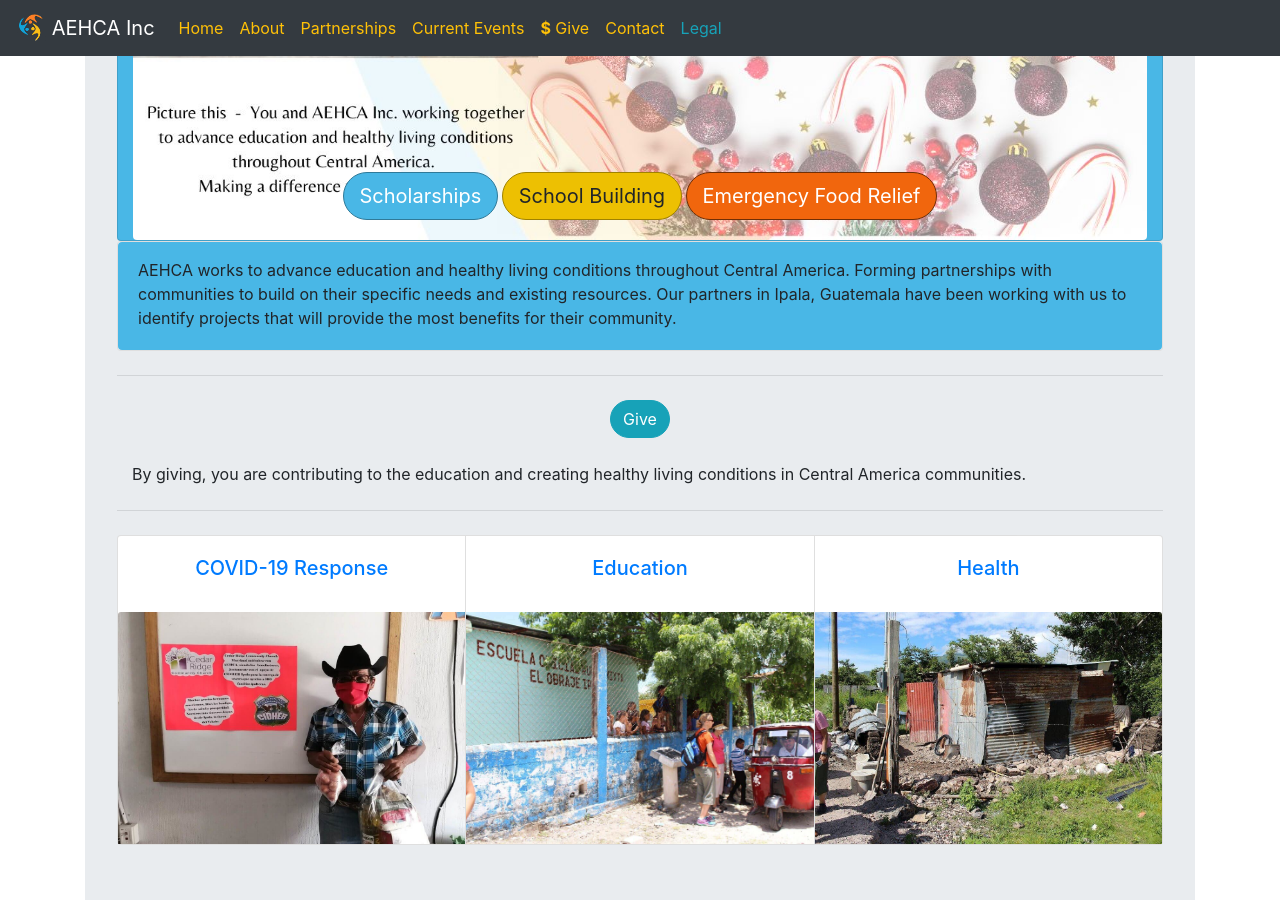
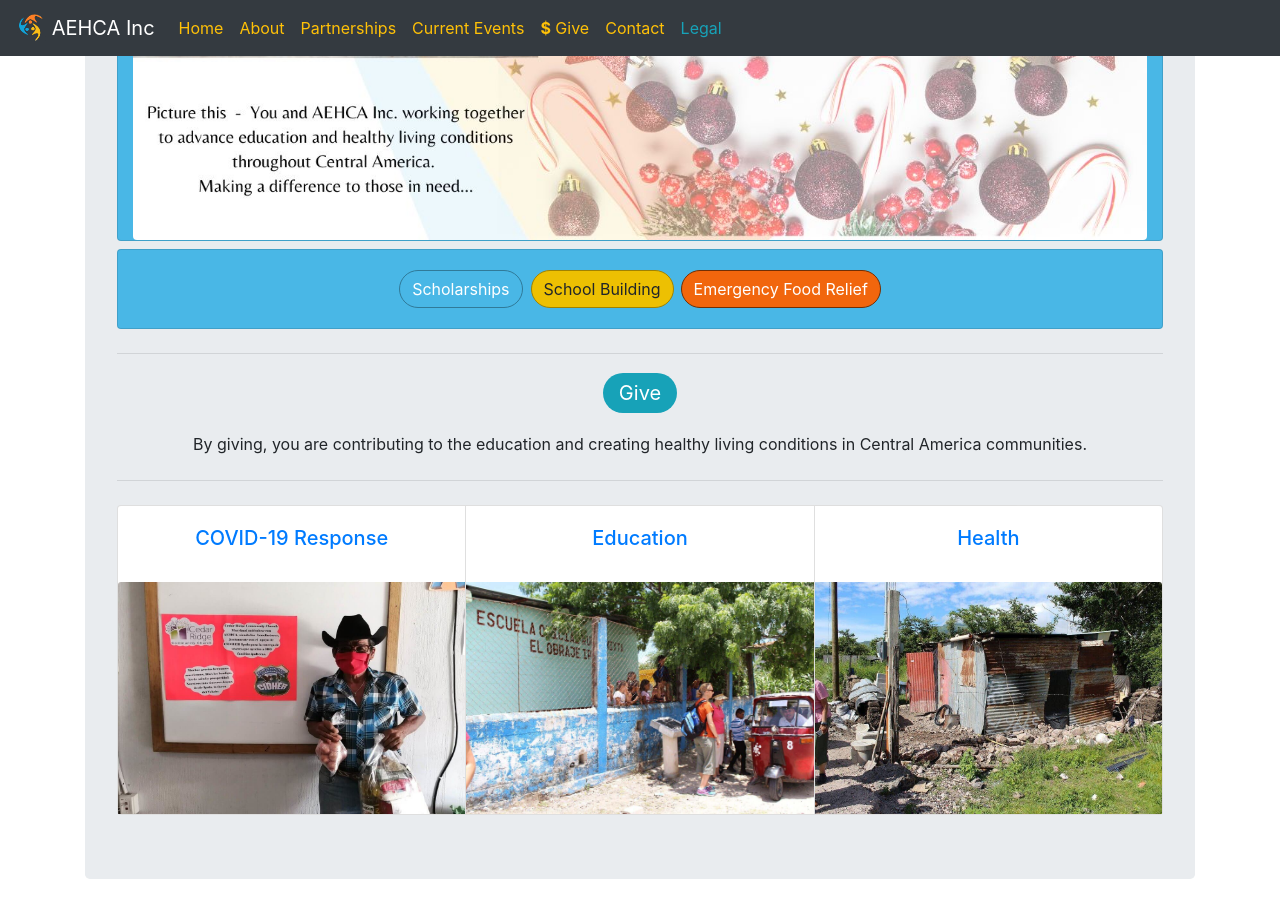
Before and after one commit to aehca/aehca.github.io, a Jekyll site: the page built from index.html, in a window 1280 px wide and 900 px high, scrolled down 489 px. Built offline with Jekyll 4.4.1, drawn with Linux system fonts in a browser that asks for light colours.

Commit message:
remove text in blue area,move btns,bigger give btn (#29)

```diff
--- a/index.html
+++ b/index.html
@@ -53,45 +53,20 @@ specific focus during 2020 and 2021."
         <!-- End of informational alerts-->
         <div class="row">
           <div class="card text-white container" style="background-color: #49b7e6">
+            <!-- Displays the wider image for devices with large or bigger screens -->
             <img src="/images/front-page-holiday-2022-horiz.jpg" class="card-img rounded d-none d-lg-block"
               alt="AEHCA Inc. logo">
+            <!-- Displays the taller image for devices with smaller than large screens -->
             <img src="/images/front-page-holiday-2022.jpg" class="card-img rounded d-lg-none" alt="AEHCA Inc. logo">
-            <div class="card-img-overlay row align-items-end justify-content-around">
-              <!-- Button group for triggering modal -->
-              <!-- Buttons are on top of the image by defualt if screensize is greater than medium -->
-              <div class="btn-group flex-wrap d-none d-md-block">
-                <button type="button" id="fp_button" class="btn btn-lg btn-primary video-btn rounded-pill"
-                  data-bs-toggle="modal" data-tagVideo="/videos/scholarships.mp4" data-bs-target="#videoModal">
-                  Scholarships
-                </button>
-                <button type="button" id="fp_button" class="btn btn-lg btn-warning video-btn rounded-pill"
-                  data-bs-toggle="modal" data-tagVideo="/videos/IDEC_building_project.mp4" data-bs-target="#videoModal">
-                  School Building
-                </button>
-                <button type="button" id="fp_button" class="btn btn-lg btn-danger video-btn rounded-pill"
-                  data-bs-toggle="modal" data-tagVideo="/videos/covid-19_food_relief.mp4" data-bs-target="#videoModal">
-                  Emergency Food Relief
-                </button>
-              </div>
-            </div>
           </div>
-          <div class="card d-none d-md-block">
-            <div class="card-body rounded pt-3" style="background-color: #49b7e6">
-              AEHCA works to advance education and healthy living conditions throughout Central America.
-              Forming partnerships with communities to build on their specific needs and existing resources.
-              Our partners in Ipala, Guatemala have been working with us to identify projects that will
-              provide the most benefits for their community.
-            </div>
-          </div>
-          <!-- Moves the buttons below the image if the screensize is medium or smaller -->
-          <div class="card container d-md-none mt-1" style="background-color: #49b7e6">
-            <div class="card-body rounded align-items-end justify-content-around">
+          <div class="card container mt-2" style="background-color: #49b7e6">
+            <div class="card-body rounded d-flex justify-content-center">
               <div class="btn-group row flex-wrap text-center">
                 <button type="button" id="fp_button" class="btn btn-primary video-btn rounded-pill"
                   data-bs-toggle="modal" data-tagVideo="/videos/scholarships.mp4" data-bs-target="#videoModal">
                   Scholarships
                 </button>
-                <button type="button" id="fp_button" class="btn btn-warning video-btn rounded-pill"
+                <button type="button" id="fp_button" class="btn btn-warning video-btn rounded-pill mx-2"
                   data-bs-toggle="modal" data-tagVideo="/videos/IDEC_building_project.mp4" data-bs-target="#videoModal">
                   School Building
                 </button>
@@ -99,12 +74,6 @@ specific focus during 2020 and 2021."
                   data-bs-toggle="modal" data-tagVideo="/videos/covid-19_food_relief.mp4" data-bs-target="#videoModal">
                   Emergency Food Relief
                 </button>
-                <p class="pt-3 text-left">AEHCA works to advance education and healthy living conditions throughout
-                  Central
-                  America.
-                  Forming partnerships with communities to build on their specific needs and existing resources.
-                  Our partners in Ipala, Guatemala have been working with us to identify projects that will
-                  provide the most benefits for their community.</p>
               </div>
             </div>
           </div>
@@ -113,12 +82,12 @@ specific focus during 2020 and 2021."
       <hr class="my-4">
       <div class="container">
         <div class="col text-center">
-          <a class="btn btn-info rounded-pill" href="/give" role="button">Give</a>
+          <a class="btn-lg btn-info rounded-pill" href="/give" role="button">Give</a>
+          <p><br>
+            By giving, you are contributing to the education and creating healthy living conditions in Central America
+            communities.
+          </p>
         </div>
-        <p><br>
-          By giving, you are contributing to the education and creating healthy living conditions in Central America
-          communities.
-        </p>
       </div>
       <hr class="my-4">
       <div class="card-group">
```
